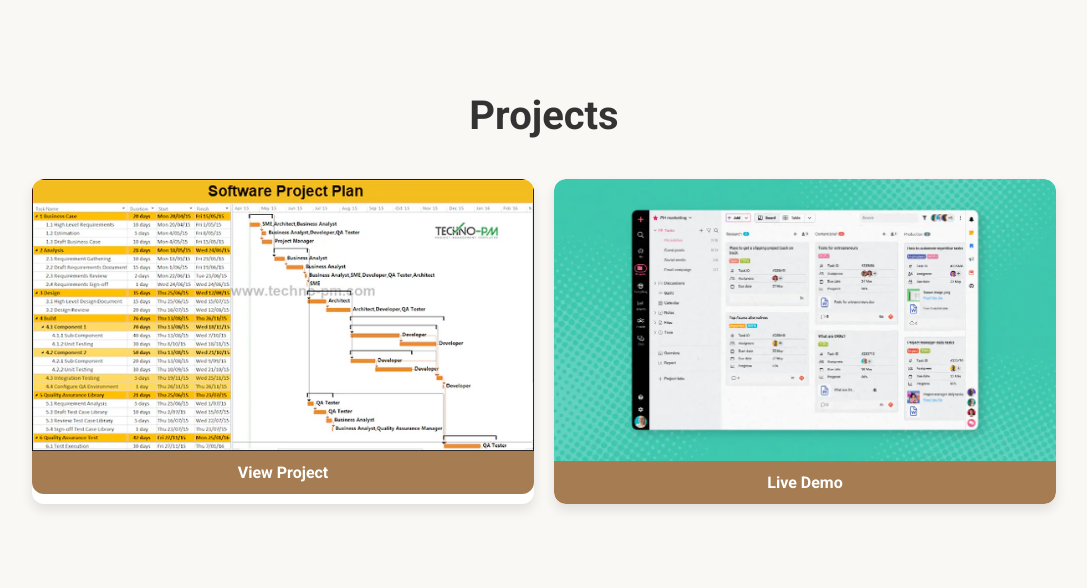
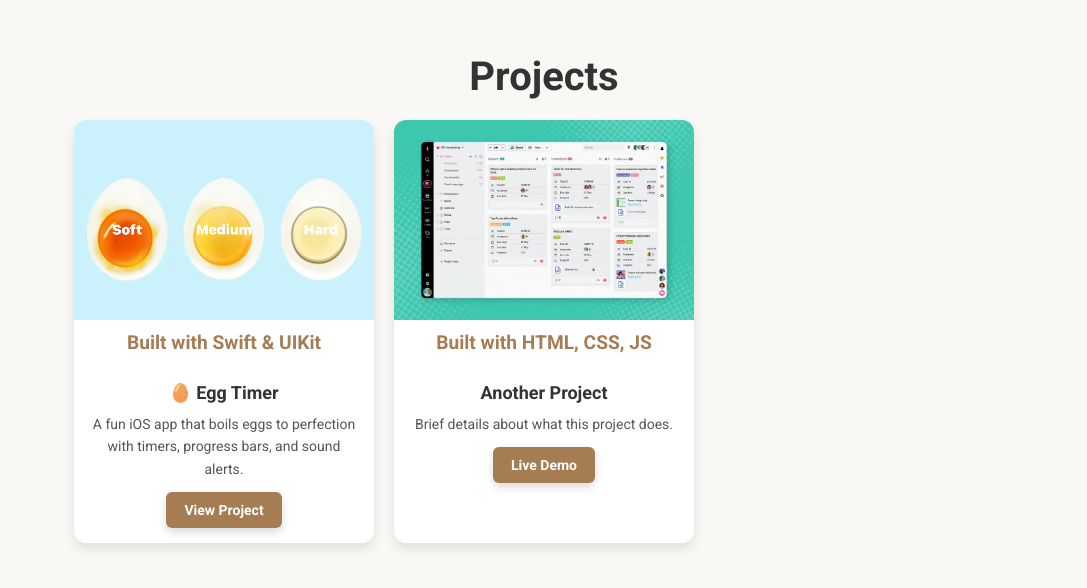
Before and after one commit to OmkarVijayBagade/Portfolio, a plain HTML site: page index.html in a window 1280 px wide. Shown: the part 1702-2290 px from the top of the page, without its empty margins (96-1183 px from the left). Drawn offline with Linux system fonts and the light colour scheme.

Commit message:
Added a project and made some design changes in the project section.

```diff
--- a/index.html
+++ b/index.html
@@ -80,32 +80,33 @@
   </div>
 </section>
 
-
 <section id="projects" class="section fade-in">
   <h2>Projects</h2>
   <div class="projects-container">
     <!-- Project Card 1 -->
     <div class="project-card">
       <div class="project-image">
-        <img src="assets/s1.webp" alt="Project 1">
-        <div class="project-info">
-          <h3>Project Title</h3>
-          <p>Short description about the project and tech stack used.</p>
-        </div>
+        <img src="assets/EggTimer.webp" alt="Project 1">
       </div>
-      <a href="https://github.com/yourusername/project1" target="_blank" class="project-link">View Project</a>
+      <p class="tech-used">Built with Swift & UIKit</p>
+      <div class="project-info">
+        <h3>🥚 Egg Timer</h3>
+        <p>A fun iOS app that boils eggs to perfection with timers, progress bars, and sound alerts.</p>
+        <a href="https://github.com/OmkarVijayBagade/EggTimer" target="_blank" class="hover-btn">View Project</a>
+      </div>
     </div>
 
     <!-- Project Card 2 -->
     <div class="project-card">
       <div class="project-image">
         <img src="assets/s2.webp" alt="Project 2">
-        <div class="project-info">
-          <h3>Another Project</h3>
-          <p>Brief details about what this project does.</p>
-        </div>
       </div>
-      <a href="https://your-hosted-link.com" target="_blank" class="project-link">Live Demo</a>
+      <p class="tech-used">Built with HTML, CSS, JS</p>
+      <div class="project-info">
+        <h3>Another Project</h3>
+        <p>Brief details about what this project does.</p>
+        <a href="https://your-hosted-link.com" target="_blank" class="hover-btn">Live Demo</a>
+      </div>
     </div>
   </div>
 </section>
--- a/style.css
+++ b/style.css
@@ -240,79 +240,92 @@ nav ul li a.active {
     justify-content: flex-start;
   }
 }
- /* projects section with cards  */
+
 .projects-container {
   display: grid;
-  grid-template-columns: repeat(auto-fit, minmax(280px, 1fr));
+  grid-template-columns: repeat(3, 1fr);
   gap: 20px;
-  margin-top: 20px;
+  justify-items: center;
 }
 
 .project-card {
-  background: #fff;
+  width: 300px;
   border-radius: 12px;
   overflow: hidden;
   box-shadow: 0 6px 12px rgba(0,0,0,0.1);
-  transition: transform 0.3s ease;
-  position: relative;
-}
-
-.project-card:hover {
-  transform: translateY(-5px);
-}
-
-.project-image {
-  position: relative;
-  overflow: hidden;
+  background: #fff;
+  transition: all 0.3s ease;
 }
 
 .project-image img {
   width: 100%;
+  height: 200px;
+  object-fit: cover;
   display: block;
-  border-radius: 12px 12px 0 0;
-  transition: transform 0.4s ease;
 }
 
-.project-card:hover .project-image img {
-  transform: scale(1.05);
+.tech-used {
+  font-size: 14px;
+  color: #a67c52; /* Accent color */
+  font-weight: bold;
+  margin: 8px 0;
+  text-align: center;
 }
 
 .project-info {
-  position: absolute;
-  top: 0;
-  left: 100%; /* hidden on the right side */
-  width: 100%;
-  height: 100%;
-  background: #1f1d1be4;
-  color: #fff;
-  display: flex;
-  flex-direction: column;
-  justify-content: center;
-  align-items: center;
   padding: 15px;
   text-align: center;
-  transition: all 0.4s ease;
 }
 
-.project-card:hover .project-info {
-  left: 0; /* slide in from the right */
+.project-info h3 {
+  font-size: 18px;
+  margin-bottom: 10px;
 }
 
-.project-link {
-  display: block;
-  text-align: center;
-  padding: 12px;
+.project-info p {
+  font-size: 14px;
+  color: #555;
+  margin-bottom: 12px;
+}
+
+.hover-btn {
+  display: inline-block;
   background: #a67c52;
   color: #fff;
+  font-size: 14px;
   font-weight: bold;
   text-decoration: none;
-  border-radius: 0 0 12px 12px;
+  padding: 10px 18px;
+  border-radius: 6px;
+  box-shadow: 0 4px 8px rgba(0,0,0,0.15);
   transition: background 0.3s ease;
 }
 
-.project-link:hover {
+.hover-btn:hover {
   background: #8a623c;
 }
+
+/* Responsive */
+@media (max-width: 1024px) {
+  .projects-container {
+    grid-template-columns: repeat(2, 1fr);
+  }
+}
+
+@media (max-width: 768px) {
+  .projects-container {
+    grid-template-columns: 1fr;
+  }
+
+  .project-card {
+    width: 90%;
+  }
+
+  .project-image img {
+    height: 180px;
+  }
+}
+
 
 .experience-wrapper {
   display: flex;
```
Also changed, not shown: assets/EggTimer.webp (added).
